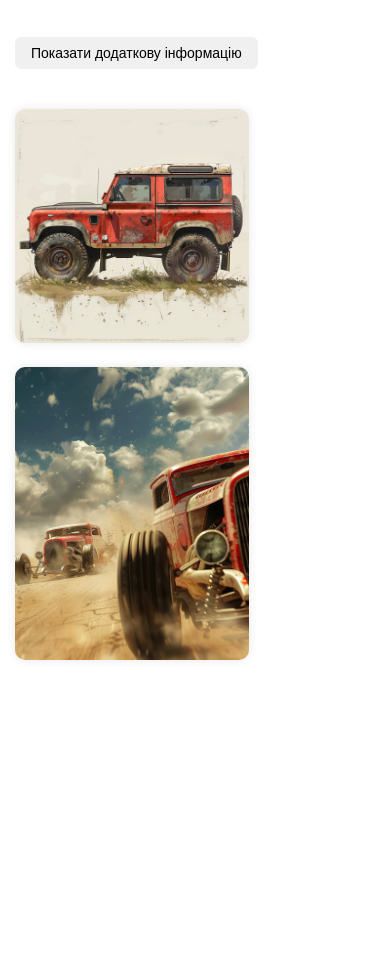
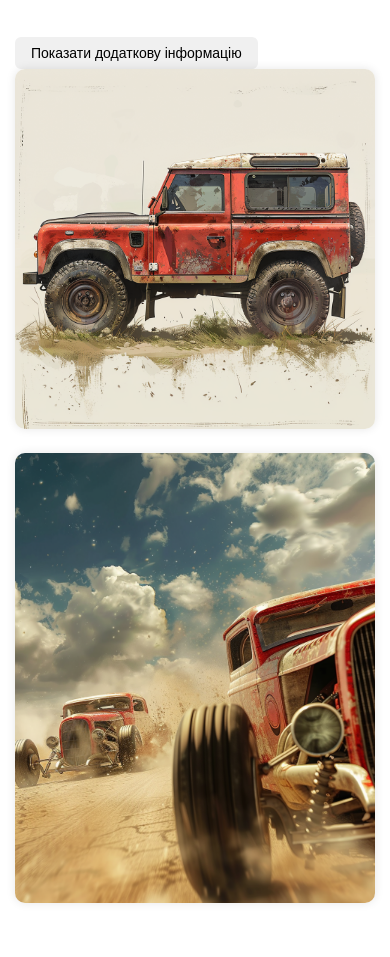
Before and after one commit to Stefanson0888/ip-checker, a FastAPI app: template templates/index.html in a window 390 px wide. Shown: the part 325-1282 px from the top of the page. Before the commit the page ends 985 px from the top, so only its background shows below. Run offline with FastAPI, Linux system fonts and the light colour scheme; the template is opened without the code that fills it, so the values that code supplies are empty.

Commit message:
remake adv

```diff
--- a/templates/index.html
+++ b/templates/index.html
@@ -82,6 +82,32 @@
             border-radius: 10px;
             box-shadow: 0 0 10px rgba(0,0,0,0.1);
         }
+        .right-block {
+            display: flex;
+            flex-direction: column;
+            gap: 20px;
+            min-width: 300px;
+            flex: 1;
+        }
+
+        .ad-column a img {
+            width: 100%;
+            border-radius: 10px;
+            box-shadow: 0 0 10px rgba(0,0,0,0.1);
+            margin-bottom: 20px;
+        }
+
+        /* Мобільна адаптація */
+        @media (max-width: 768px) {
+            .container {
+                flex-direction: column;
+            }
+            .map-block,
+            .right-block {
+                width: 100%;
+            }
+        }
+
     </style>
 </head>
 <body>
@@ -121,8 +147,15 @@
                 <p><strong>User-Agent:</strong> {{ user_agent }}</p>
             </div>
 
-            <!-- Реклама -->
-            <div class="ad-banner">
+
+        <!-- Права колонка: карта -->
+        <div class="right-block">
+            {% if latitude and longitude %}
+            <div class="map-block">
+                <div id="map"></div>
+            </div>
+            {% endif %}
+            <div class="ad-column">
                 <a href="https://example1.com" target="_blank">
                     <img src="{{ url_for('static', path='ads/banner1.png') }}" alt="Реклама 1">
                 </a>
@@ -132,12 +165,6 @@
             </div>
         </div>
 
-        <!-- Права колонка: карта -->
-        {% if latitude and longitude %}
-        <div class="map-block">
-            <div id="map"></div>
-        </div>
-        {% endif %}
     </div>
 
     <script src="https://unpkg.com/leaflet@1.9.3/dist/leaflet.js"></script>
```
